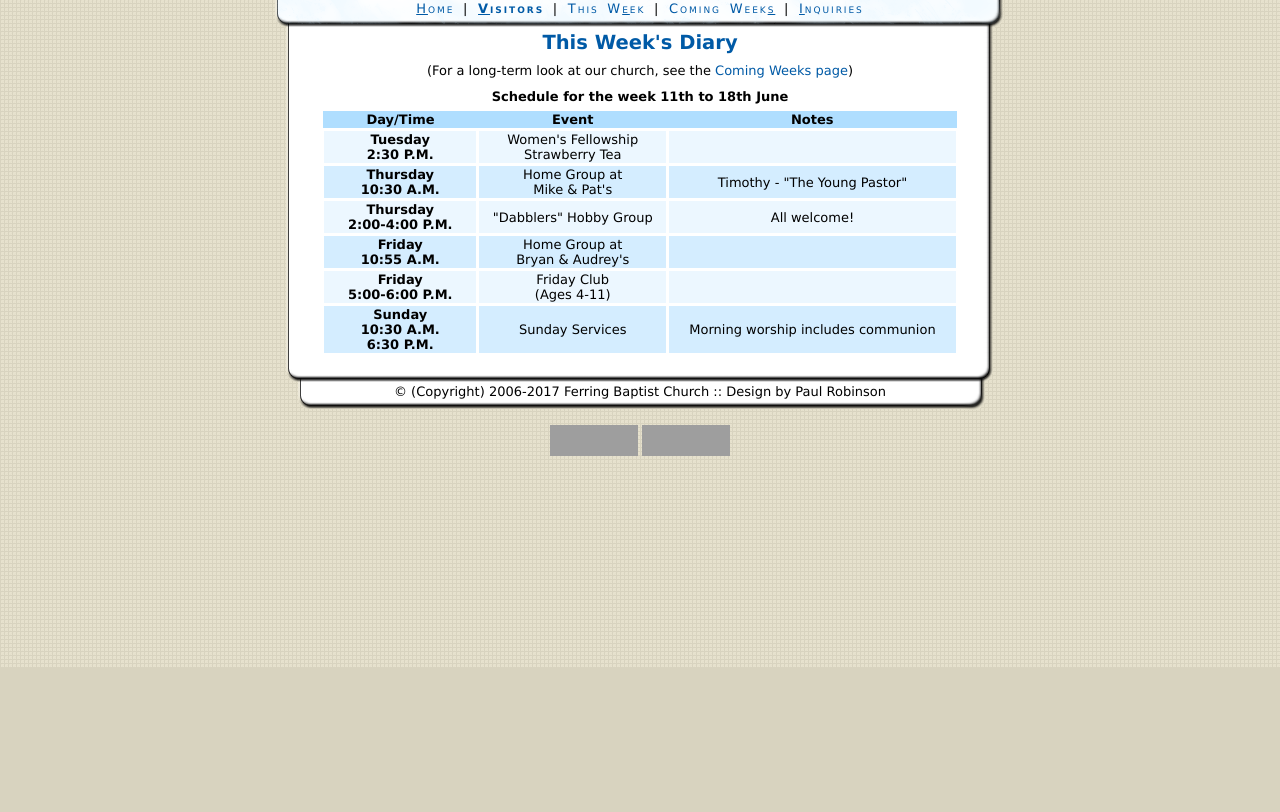
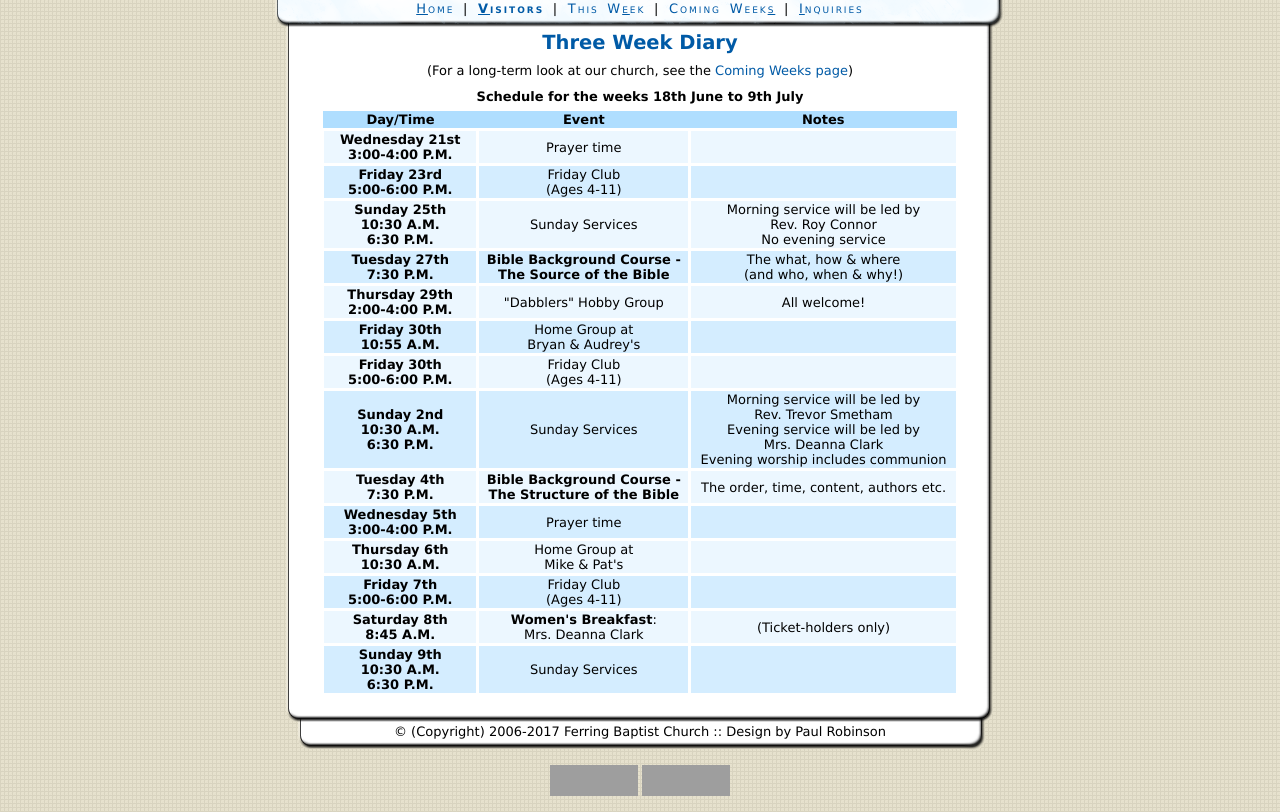
Before and after one commit to paulrr88/church, a PHP site: page /church/diary.php in a window 1280 px wide. Shown: the part 133-945 px from the top of the page. Before the commit the page ends 800 px from the top, so only its background shows below. Run offline with PHP 8.4, Linux system fonts and the light colour scheme; grey boxes are pictures that could not be loaded.

Commit message:
Three week update

```diff
--- a/diary.php
+++ b/diary.php
@@ -2,11 +2,11 @@
 
 <?php include("header.php"); ?>
 			<div id="content">
-				<h1>This Week's Diary</h1>
+				<h1>Three Week Diary</h1>
 
 				<p class="centre">(For a long-term look at our church, see the <a href="upcoming.php">Coming Weeks page</a>)</p>
 
-				<p class="centre"><strong>Schedule for the week 11th to 18th June</strong></p>
+				<p class="centre"><strong>Schedule for the weeks 18th June to 9th July</strong></p>
 
 				<table class="styled" summary="Schedule for events in the coming week(s)">
 					<thead>
@@ -18,34 +18,80 @@
 					</thead>
 					<tbody>
 						<tr class="odd">
-							<th scope="row">Tuesday<br />2:30 P.M.</th>
-							<td>Women's Fellowship<br />Strawberry Tea</td>
+							<th scope="row">Wednesday 21st<br />3:00-4:00 P.M.</th>
+							<td>Prayer time</td>
 							<td></td>
 						</tr>
-                        <tr>
-							<th scope="row">Thursday<br /> 10:30 A.M.</th>
-							<td>Home Group at<br />Mike &amp; Pat's</td>
-							<td>Timothy - "The Young Pastor"</td>
+						<tr>
+							<th scope="row">Friday 23rd<br />5:00-6:00 P.M.</th>
+							<td>Friday Club<br />(Ages 4-11)</td>
+							<td></td>
 						</tr>
 						<tr class="odd">
-							<th scope="row">Thursday<br />2:00-4:00 P.M.</th>
+							<th scope="row">Sunday 25th<br />10:30 A.M.<br />6:30 P.M.</th>
+							<td>Sunday Services</td>
+							<td>Morning service will be led by<br />
+								Rev. Roy Connor<br />
+								No evening service</td>
+						</tr>
+                        <tr>
+							<th scope="row">Tuesday 27th<br />7:30 P.M.</th>
+                            <td><strong>Bible Background Course -<br />The Source of the Bible</strong></td>
+							<td>The what, how &amp; where<br />(and who, when &amp; why!)</td>
+						</tr>
+						<tr class="odd">
+							<th scope="row">Thursday 29th<br />2:00-4:00 P.M.</th>
 							<td>"Dabblers" Hobby Group</td>
 							<td>All welcome!</td>
 						</tr>
 						<tr>
-							<th scope="row">Friday<br />10:55 A.M.</th>
+							<th scope="row">Friday 30th<br />10:55 A.M.</th>
 							<td>Home Group at<br />Bryan &amp; Audrey's</td>
 							<td></td>
 						</tr>
 						<tr class="odd">
-							<th scope="row">Friday<br />5:00-6:00 P.M.</th>
+							<th scope="row">Friday 30th<br />5:00-6:00 P.M.</th>
 							<td>Friday Club<br />(Ages 4-11)</td>
 							<td></td>
 						</tr>
 						<tr>
-							<th scope="row">Sunday<br />10:30 A.M.<br />6:30 P.M.</th>
+							<th scope="row">Sunday 2nd<br />10:30 A.M.<br />6:30 P.M.</th>
 							<td>Sunday Services</td>
-							<td>Morning worship includes communion</td>
+							<td>Morning service will be led by<br />
+								Rev. Trevor Smetham<br />
+								Evening service will be led by<br />
+								Mrs. Deanna Clark<br />
+                                Evening worship includes communion</td>
+						</tr>
+                        <tr class="odd">
+							<th scope="row">Tuesday 4th<br />7:30 P.M.</th>
+                            <td><strong>Bible Background Course -<br />The Structure of the Bible</strong></td>
+							<td>The order, time, content, authors etc.</td>
+						</tr>
+						<tr>
+							<th scope="row">Wednesday 5th<br />3:00-4:00 P.M.</th>
+							<td>Prayer time</td>
+							<td></td>
+						</tr>
+						<tr class="odd">
+							<th scope="row">Thursday 6th<br /> 10:30 A.M.</th>
+							<td>Home Group at<br />Mike &amp; Pat's</td>
+							<td></td>
+						</tr>
+						<tr>
+							<th scope="row">Friday 7th<br />5:00-6:00 P.M.</th>
+							<td>Friday Club<br />(Ages 4-11)</td>
+							<td></td>
+						</tr>
+                        <tr class="odd">
+							<th scope="row">Saturday 8th<br /> 8:45 A.M.</th>
+							<td><strong>Women's Breakfast</strong>:<br />Mrs. Deanna Clark</td>
+							<td>(Ticket-holders only)</td>
+						</tr>
+						<tr>
+							<th scope="row">Sunday 9th<br />10:30 A.M.<br />6:30 P.M.</th>
+							<td>Sunday Services</td>
+							<td></td>
 						</tr>
 					</tbody>
 				</table>
```
Also changed, not shown: images/newssheetfront.jpg.
